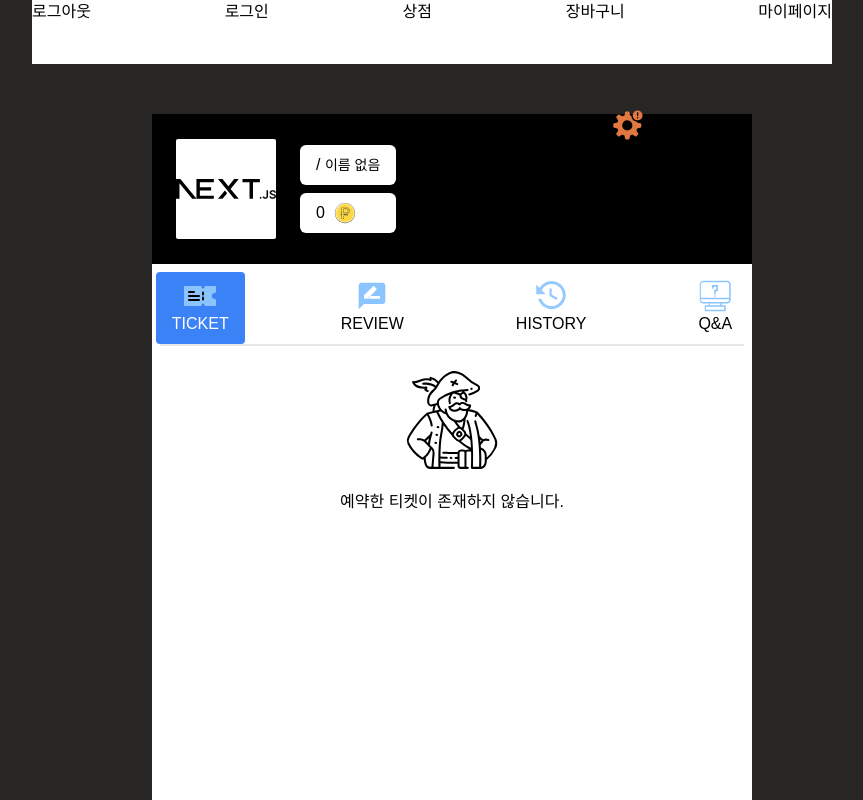
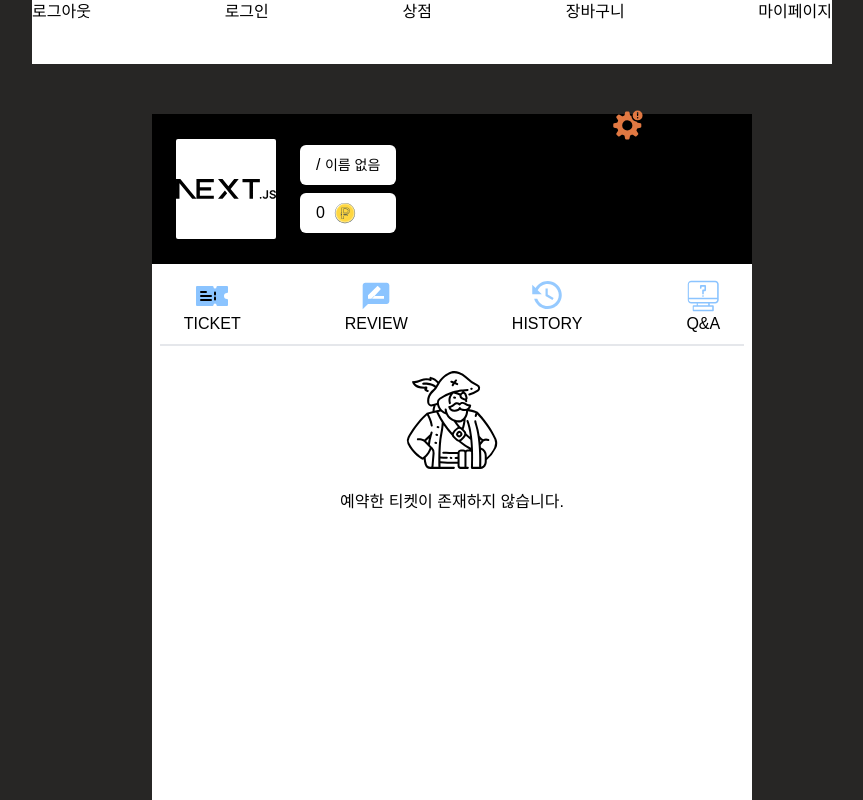
Before and after one commit to YouKnowThat-Park/STAGE_101, a Next.js app: page /mypage in a window 1280 px wide. Shown: the top 800 px of the page, without its empty margins (208-1071 px from the left). Built offline with nearby package versions, Linux system fonts and the light colour scheme.

Commit message:
💄 Mypage 버튼 디자인 수정

```diff
--- a/src/app/mypage/_components/MypageButton.tsx
+++ b/src/app/mypage/_components/MypageButton.tsx
@@ -1,27 +1,21 @@
-import React from 'react';
+import React, { ReactNode } from 'react';
 
 interface MypageButtonProps {
   onClick: () => void;
-  label: string;
+  label: string | ReactNode;
   isActive?: boolean;
   variant?: 'primary' | 'secondary';
 }
-
 const MypageButton = ({ onClick, isActive, variant = 'primary', label }: MypageButtonProps) => {
   return (
     <button
       onClick={onClick}
-      className={`px-4 py-2 rounded transition ${
-        isActive
-          ? 'bg-blue-500 text-white'
-          : variant === 'primary'
-            ? 'bg-white '
-            : 'bg-red-500 text-white hover:bg-red-600'
+      className={`px-3 py-2 rounded transition-all duration-200 transform active:scale-105 ${
+        variant === 'primary' ? ' text-black' : 'bg-red-500 text-white hover:bg-red-600'
       }`}
     >
       {label}
     </button>
   );
 };
-
 export default MypageButton;
```
